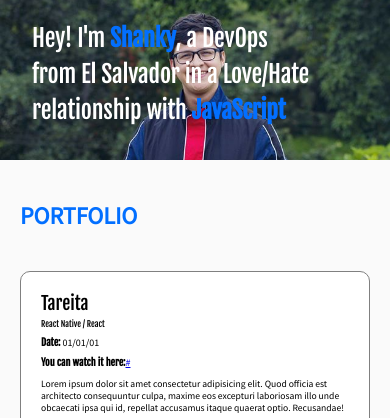
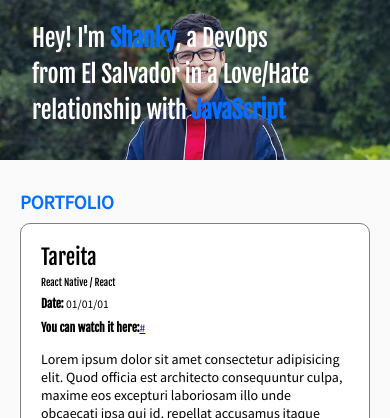
Before and after one commit to ShankyJS/website, a plain HTML site: page index.html in a window 390 px wide. Shown: the part 66-484 px from the top of the page. Drawn offline with Linux system fonts and the light colour scheme; files whose address does not match are found by name.

Commit message:
Last lesson added

```diff
--- a/css/main.css
+++ b/css/main.css
@@ -320,6 +320,10 @@ html{scroll-behavior:smooth}
 }
 @media screen and (max-width: 767px) {
 
+  h2 {
+    font-size: 1.2em;
+    margin: 0.5em 0;
+  }
 
   .burger-button{
     display: block;
@@ -407,7 +411,7 @@ html{scroll-behavior:smooth}
   }
 
   .project-description{
-    font-size: 0.8em;
+    font-size: 1em;
   }
 
   .project-course, .project-date, .project-url{
@@ -430,7 +434,7 @@ html{scroll-behavior:smooth}
   }
 
   .project-details {
-    font-size: 12px;
+    font-size: 14px;
   }
 
   .event-detail {
--- a/js/script.js
+++ b/js/script.js
@@ -18,9 +18,6 @@ function validation(event) {
 validation(ipad)
 
 
-// burgerButton.addEventListener('click', hideShow)
-
-
 function hideShow() {
 
   if(menu.classList.contains('is-active')) {
```
